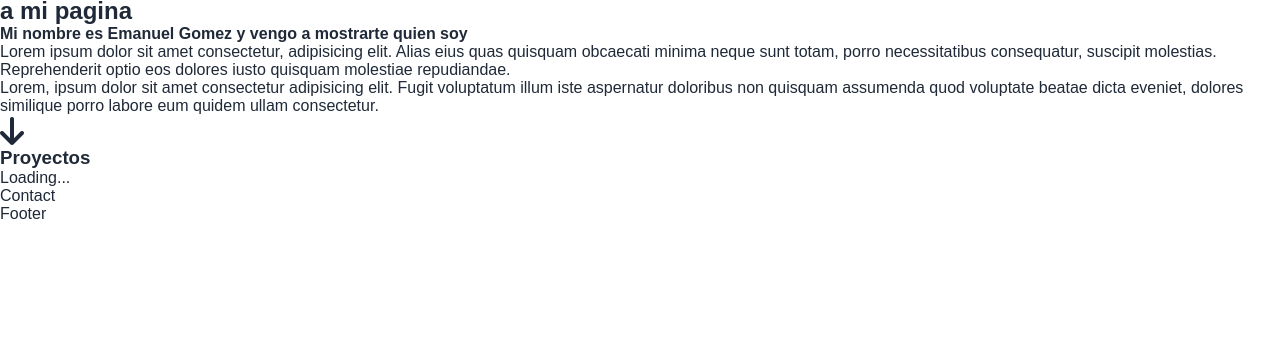
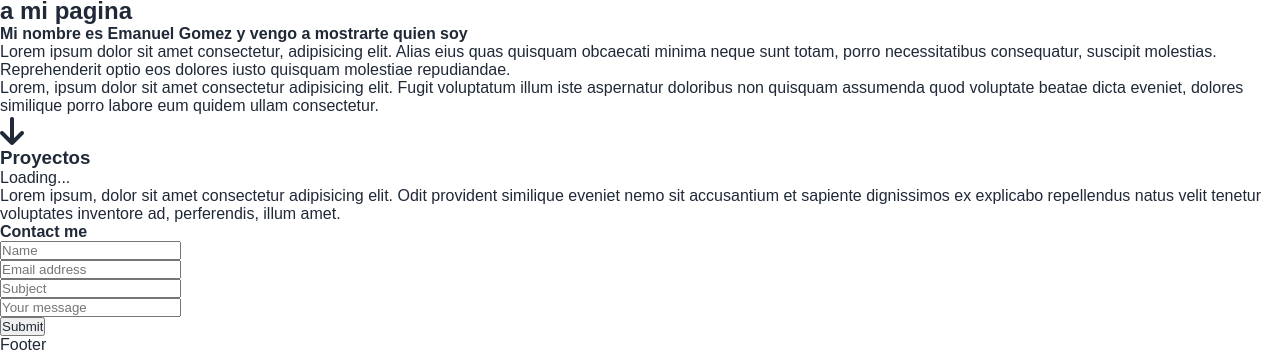
Before and after one commit to Emagost/OldPortfolio, a website: page public/index.html in a window 1280 px wide. Shown: the part 1319-1673 px from the top of the page. Before the commit the page ends 1542 px from the top, so only its background shows below. Drawn offline with Linux system fonts and the light colour scheme.

Commit message:
add contact and more

```diff
--- a/public/index.html
+++ b/public/index.html
@@ -43,7 +43,46 @@
         <div class="loader" id="loader">Loading...</div>
       </div>
     </section>
-    <section class="Contact">Contact</section>
+    <section class="Contact">
+      <div class="info">
+        <p>
+          Lorem ipsum, dolor sit amet consectetur adipisicing elit. Odit
+          provident similique eveniet nemo sit accusantium et sapiente
+          dignissimos ex explicabo repellendus natus velit tenetur voluptates
+          inventore ad, perferendis, illum amet.
+        </p>
+      </div>
+      <div class="email">
+
+            <h4>Contact me</h4>
+
+        <!-- Name -->
+        <div class="email-email">
+            <input type="text" id="text" placeholder="Name"/>
+        </div>
+
+        <!-- Email -->
+        <div class="email-email">
+        <input type="email" id="email" placeholder="Email address" />
+        </div>
+
+
+        <!-- Subject -->
+        <div class="email-email">
+            <input type="text" id="text" placeholder="Subject"/>
+        </div>
+
+        <!-- Text -->
+        <div class="email-email">
+        <input type="text" id="text" placeholder="Your message"/>
+        </div>
+
+        <!-- Button -->
+        <div class="email-email">
+          <input type="submit" id="submit"/>
+        </div>
+      </div>
+    </section>
     <footer class="footer">Footer</footer>
   </body>
 </html>
```
Also changed, not shown: public/styles.css (+15 -2 lines).
